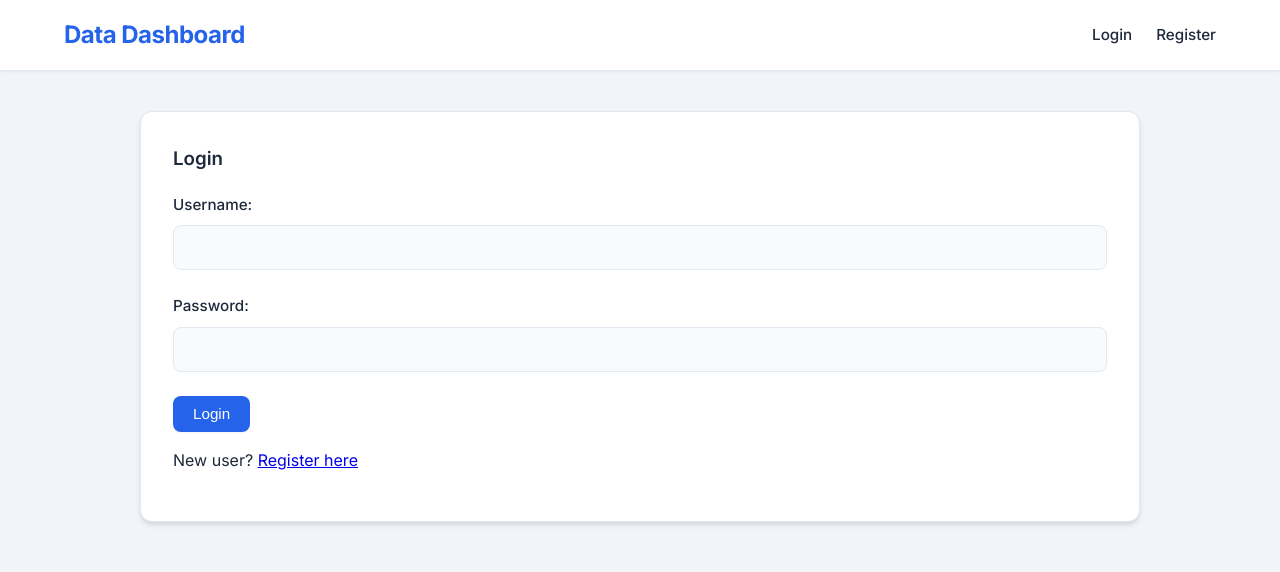
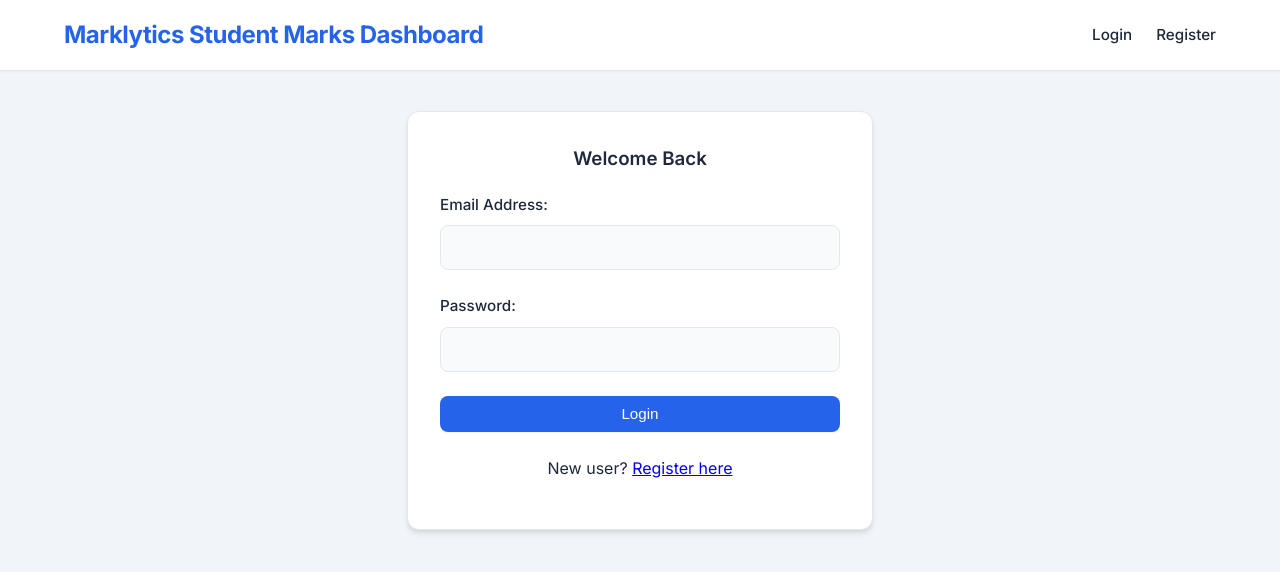
Before and after one commit to dineshdevanm/Marklytics, a Flask app: page /login in a window 1280 px wide. Shown: the top 572 px of the page. Run offline with Flask 3, Linux system fonts and the light colour scheme.

Commit message:
mail auenthentication

```diff
--- a/app.py
+++ b/app.py
@@ -1,6 +1,8 @@
 from flask import Flask, render_template, request, redirect, url_for, session, flash
 from pymongo import MongoClient
 from werkzeug.security import generate_password_hash, check_password_hash
+from flask_mail import Mail, Message
+from itsdangerous import URLSafeTimedSerializer, SignatureExpired
 import pandas as pd
 import matplotlib.pyplot as plt
 import seaborn as sns
@@ -9,6 +11,17 @@ import base64
 
 app = Flask(__name__)
 app.secret_key = '8f42a73054b17afec2284c1ce7161b34c281df6f4b62db1895a62e5b4b1a2e3a'
+
+# --- EMAIL CONFIGURATION ---
+app.config['MAIL_SERVER'] = 'smtp.gmail.com'
+app.config['MAIL_PORT'] = 587
+app.config['MAIL_USE_TLS'] = True
+app.config['MAIL_USERNAME'] = 'dineshdevan@student.tce.edu' # Replace with your Gmail
+app.config['MAIL_PASSWORD'] = 'ssbg wqqb uniz ixvg' # Replace with your App Password (see instructions below)
+app.config['MAIL_DEFAULT_SENDER'] = 'dineshdevan@student.tce.edu'
+
+mail = Mail(app)
+s = URLSafeTimedSerializer(app.secret_key) # For generating secure email tokens
 
 client = MongoClient('mongodb://localhost:27017/')
 db = client['student_dashboard_db']
@@ -123,27 +136,70 @@ def home():
 def register():
     if request.method == 'POST':
         username = request.form['username']
+        email = request.form['email']
         password = request.form['password']
-        if users_collection.find_one({'username': username}):
-            flash('Username already exists!')
+
+        if users_collection.find_one({'$or': [{'username': username}, {'email': email}]}):
+            flash('Username or Email already exists!', 'error')
             return redirect(url_for('register'))
+
         hashed_password = generate_password_hash(password)
-        users_collection.insert_one({'username': username, 'password': hashed_password})
-        flash('Registration successful! Please login.')
+
+        # Save user as NOT verified yet
+        users_collection.insert_one({
+            'username': username,
+            'email': email,
+            'password': hashed_password,
+            'is_verified': False
+        })
+
+        # Generate Secure Token
+        token = s.dumps(email, salt='email-confirm')
+        confirm_url = url_for('confirm_email', token=token, _external=True)
+
+        # Send Email
+        html_msg = f"<h3>Welcome {username}!</h3><p>Please click the link below to verify your account:</p><a href='{confirm_url}'>Verify My Account</a>"
+        msg = Message("Confirm Your Dashboard Account", recipients=[email], html=html_msg)
+        mail.send(msg)
+
+        flash('Registration successful! Please check your Gmail to verify your account before logging in.', 'info')
         return redirect(url_for('login'))
+
     return render_template('register.html')
+
+@app.route('/confirm_email/<token>')
+def confirm_email(token):
+    try:
+        # Token expires in 1 hour (3600 seconds)
+        email = s.loads(token, salt='email-confirm', max_age=3600)
+    except SignatureExpired:
+        flash('The confirmation link has expired. Please register again.', 'error')
+        return redirect(url_for('register'))
+    except Exception:
+        flash('The confirmation link is invalid.', 'error')
+        return redirect(url_for('login'))
+
+    users_collection.update_one({'email': email}, {'$set': {'is_verified': True}})
+    flash('Your account has been verified! You can now log in.', 'success')
+    return redirect(url_for('login'))
 
 @app.route('/login', methods=['GET', 'POST'])
 def login():
     if request.method == 'POST':
-        username = request.form['username']
+        email = request.form['email']
         password = request.form['password']
-        user = users_collection.find_one({'username': username})
+        user = users_collection.find_one({'email': email})
+
         if user and check_password_hash(user['password'], password):
+            if not user.get('is_verified', False):
+                flash('Please check your email and verify your account first.', 'error')
+                return redirect(url_for('login'))
+
             session['user_id'] = str(user['_id'])
             session['username'] = user['username']
             return redirect(url_for('dashboard'))
-        flash('Invalid credentials!')
+
+        flash('Invalid email or password!', 'error')
     return render_template('login.html')
 
 @app.route('/logout')
@@ -228,7 +284,7 @@ def dashboard():
         cursor = data_collection.find(query)
         df = pd.DataFrame(list(cursor))
         if not df.empty:
-            gpa_chart = generate_gpa_chart(df, f"Global Search: Batch {batch_q} | Year {year_q} | Sec {section_q}")
+            gpa_chart = generate_gpa_chart(df, f"Batch {batch_q} | Year {year_q} | Sec {section_q}")
             course_charts = generate_course_charts(df)
             slow_learners, fast_learners = get_learner_categories(df)
         else:
--- a/static/style.css
+++ b/static/style.css
@@ -129,6 +129,7 @@ label {
 
 input[type="text"],
 input[type="password"],
+input[type="email"],
 input[type="file"] {
     width: 100%;
     padding: 0.75rem 1rem;
@@ -144,7 +145,8 @@ input[type="file"] {
 }
 
 input[type="text"]:focus,
-input[type="password"]:focus {
+input[type="password"]:focus,
+input[type="email"]:focus {
     outline: none;
     border-color: var(--primary);
     background-color: var(--bg-surface);
--- a/templates/base.html
+++ b/templates/base.html
@@ -2,12 +2,12 @@
 <html lang="en">
 <head>
     <meta charset="UTF-8">
-    <title>Data Dashboard</title>
+    <title>Marklytics Student Marks Dashboard</title>
     <link rel="stylesheet" href="{{ url_for('static', filename='style.css') }}">
 </head>
 <body>
     <nav class="navbar">
-        <h2>Data Dashboard</h2>
+        <h2>Marklytics Student Marks Dashboard</h2>
         <div class="nav-links">
             {% if session.get('user_id') %}
                 <span>Welcome, {{ session.username }}</span>
--- a/templates/dashboard.html
+++ b/templates/dashboard.html
@@ -1,7 +1,7 @@
 {% extends 'base.html' %}
 {% block content %}
 <div class="search-section card">
-    <h3>Global Search Data Visualizations</h3>
+    <h3>Search Charts and Other Visualizations</h3>
     <form method="GET" action="{{ url_for('dashboard') }}" class="search-form">
         <input type="text" name="batch" placeholder="Batch (e.g. 2025)">
         <input type="text" name="year" placeholder="Year (e.g. 3)">
@@ -13,14 +13,14 @@
 {% if gpa_chart %}
 <div class="chart-section">
     {% if recent_labels %}
-    <h2>Community's Most Recent Upload</h2>
+    <h2>Most Recent Upload</h2>
     <div class="label-container">
         <span class="label-badge">Batch: {{ recent_labels.batch }}</span>
         <span class="label-badge">Year: {{ recent_labels.year }}</span>
         <span class="label-badge">Section: {{ recent_labels.section }}</span>
     </div>
     {% else %}
-    <h2>Global Search Result Analysis</h2>
+    <h2>Search Result Analysis</h2>
     {% endif %}
 
     <div class="chart-card">
--- a/templates/login.html
+++ b/templates/login.html
@@ -1,14 +1,16 @@
 {% extends 'base.html' %}
 {% block content %}
-<div class="form-container">
-    <h3>Login</h3>
+<div class="form-container" style="max-width: 400px; margin: 0 auto;">
+    <h3 class="text-center">Welcome Back</h3>
     <form method="POST">
-        <label>Username:</label>
-        <input type="text" name="username" required>
+        <label>Email Address:</label>
+        <input type="email" name="email" required>
+
         <label>Password:</label>
         <input type="password" name="password" required>
-        <button type="submit" class="btn">Login</button>
+
+        <button type="submit" class="btn" style="width: 100%;">Login</button>
     </form>
-    <p>New user? <a href="{{ url_for('register') }}">Register here</a></p>
+    <p class="text-center mt-2">New user? <a href="{{ url_for('register') }}">Register here</a></p>
 </div>
 {% endblock %}
```
Also changed, not shown: templates/register.html (+9 -3 lines), README.md.
